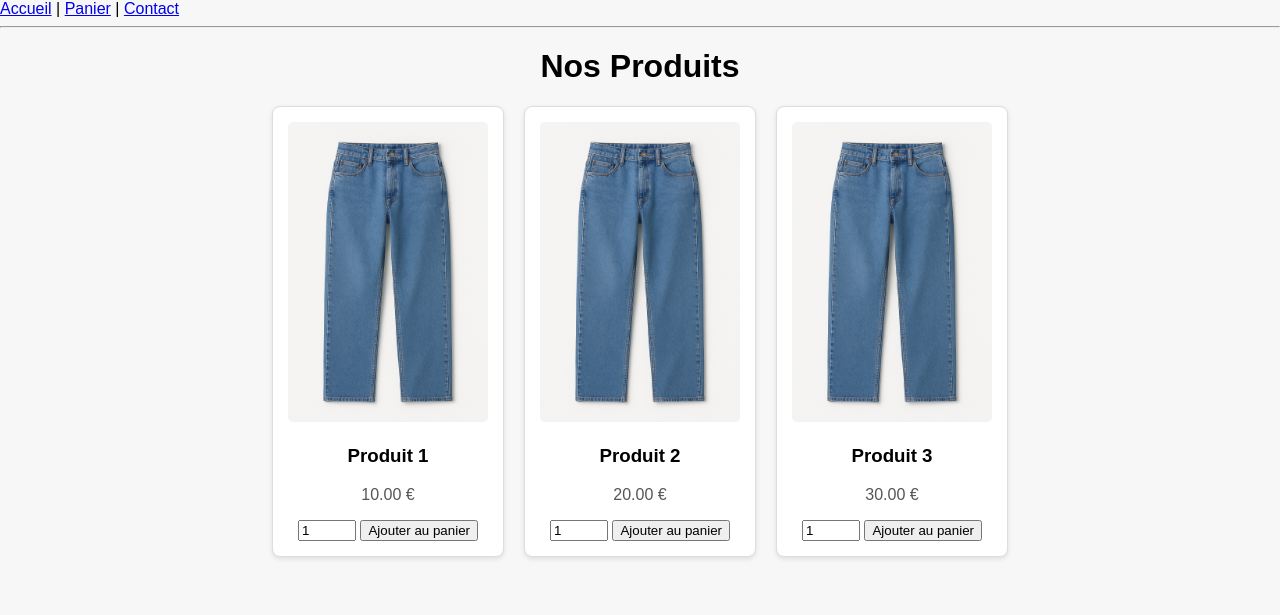
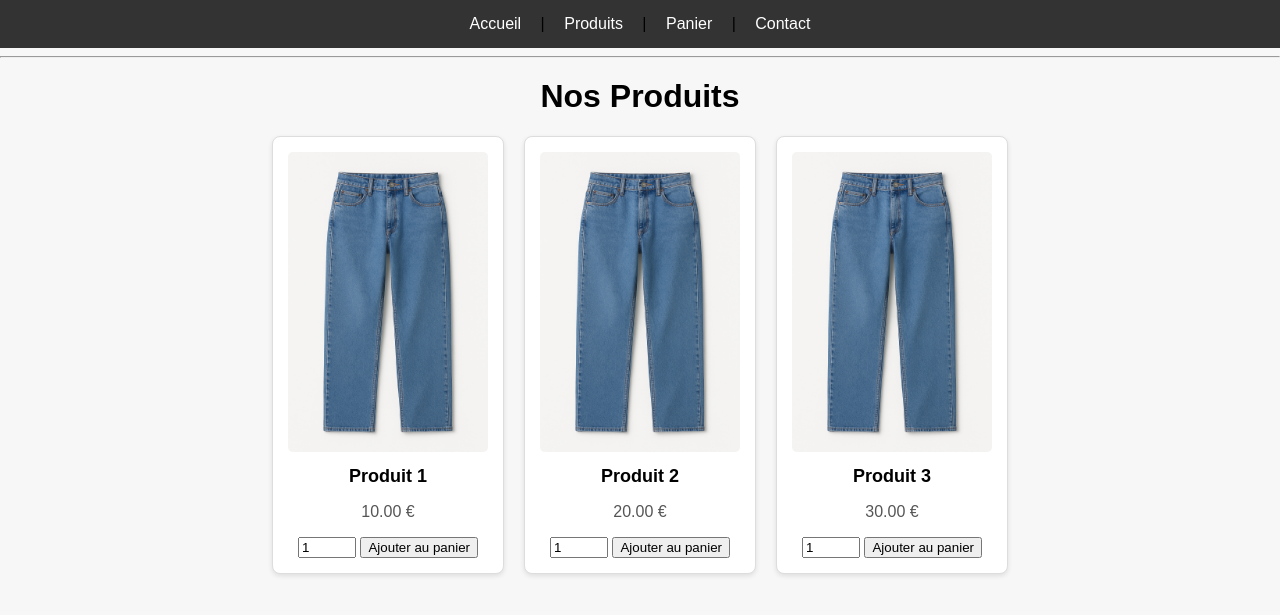
Before and after one commit to Dembele0785/mini-ecommerce, a Flask app: page / in a window 1280 px wide. Shown: the top 615 px of the page. Run offline with Flask 3, Linux system fonts and the light colour scheme.

Commit message:
mise a jours du panier

```diff
--- a/app/routes.py
+++ b/app/routes.py
@@ -7,6 +7,11 @@ main = Blueprint('main', __name__)
 def index():
     products = Product.query.all()
     return render_template("index.html", products=products)
+
+@main.route("/products")
+def products():
+    products = Product.query.all()
+    return render_template("products.html", products=products)
 
 @main.route("/contact")
 def contact():
--- a/app/static/css/style.css
+++ b/app/static/css/style.css
@@ -3,6 +3,22 @@ body {
     background-color: #f7f7f7;
     margin: 0;
     padding: 0;
+}
+
+nav {
+    background-color: #333;
+    padding: 15px;
+    text-align: center;
+}
+
+nav a {
+    color: white;
+    text-decoration: none;
+    margin: 0 15px;
+}
+
+nav a:hover {
+    text-decoration: underline;
 }
 
 h1 {
@@ -28,7 +44,7 @@ h1 {
     text-align: center;
 }
 
-.product-card h2 {
+.product-card h3 {
     font-size: 18px;
     margin: 10px 0;
 }
@@ -40,5 +56,6 @@ h1 {
 
 .product-card img {
     max-width: 100%;
+    height: auto;
     border-radius: 5px;
 }
--- a/app/templates/base.html
+++ b/app/templates/base.html
@@ -7,8 +7,9 @@
 <body>
     <nav>
         <a href="{{ url_for('main.index') }}">Accueil</a> |
+        <a href="{{ url_for('main.products') }}">Produits</a> |
         <a href="{{ url_for('main.cart') }}">Panier</a> |
-        <a href="/contact">Contact</a>
+        <a href="{{ url_for('main.contact') }}">Contact</a>
     </nav>
     <hr>
     {% with messages = get_flashed_messages(with_categories=true) %}
--- a/app/templates/index.html
+++ b/app/templates/index.html
@@ -10,7 +10,7 @@
     <div class="product-grid">
         {% for product in products %}
             <div class="product-card">
-                <img src="{{ url_for('static', filename='images/' + product.image) }}" alt="{{ product.name }}">
+                <img src="{{ url_for('static', filename=product.image) }}" alt="{{ product.name }}">
                 <h3>{{ product.name }}</h3>
                 <p>{{ "%.2f" | format(product.price) }} €</p>
                 <form action="{{ url_for('main.add_to_cart') }}" method="post">
--- a/app/templates/products.html
+++ b/app/templates/products.html
@@ -4,7 +4,7 @@
 <div class="product-grid">
     {% for product in products %}
     <div class="product-card">
-        <img src="{{ url_for('static', filename='images/' + product.image) }}" alt="{{ product.name }}">
+        <img src="{{ url_for('static', filename=product.image) }}" alt="{{ product.name }}">
         <h3>{{ product.name }}</h3>
         <p>{{ "%.2f" | format(product.price) }} €</p>
         <form action="{{ url_for('main.add_to_cart') }}" method="post">
```
